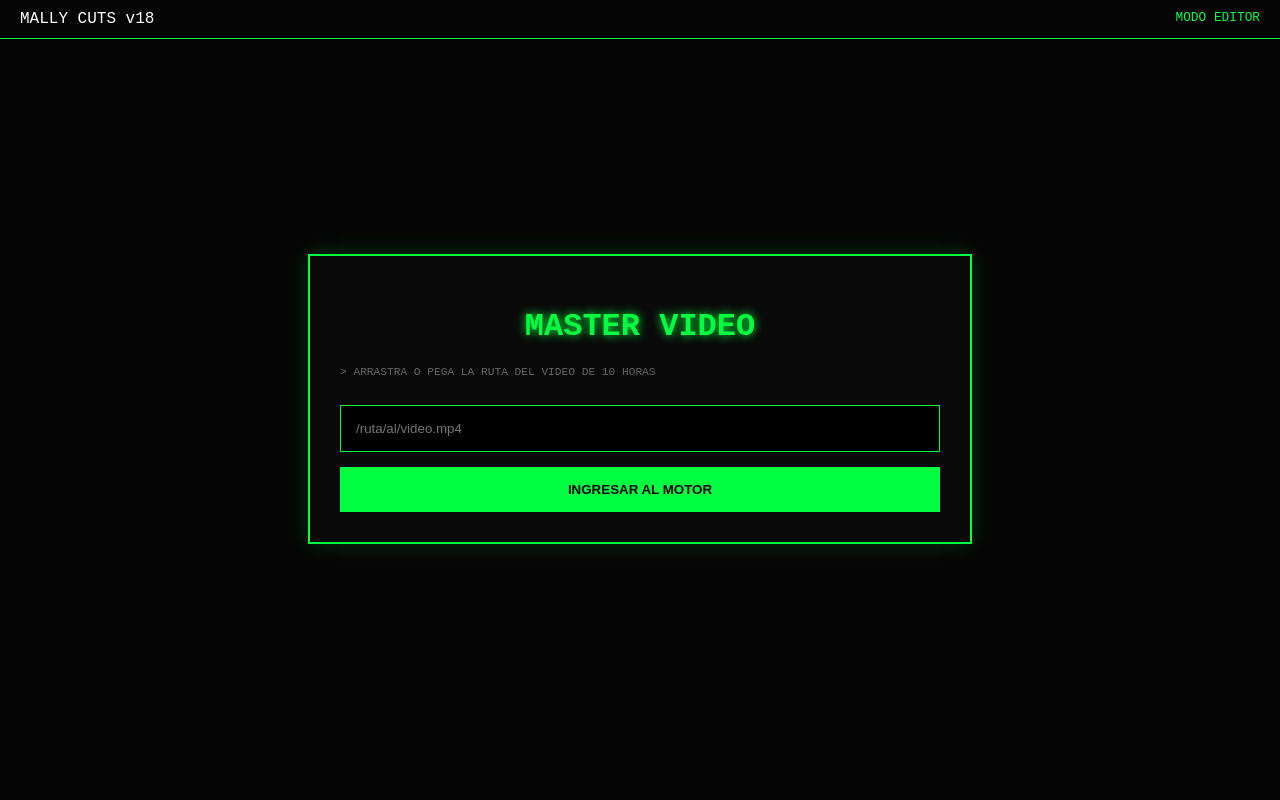
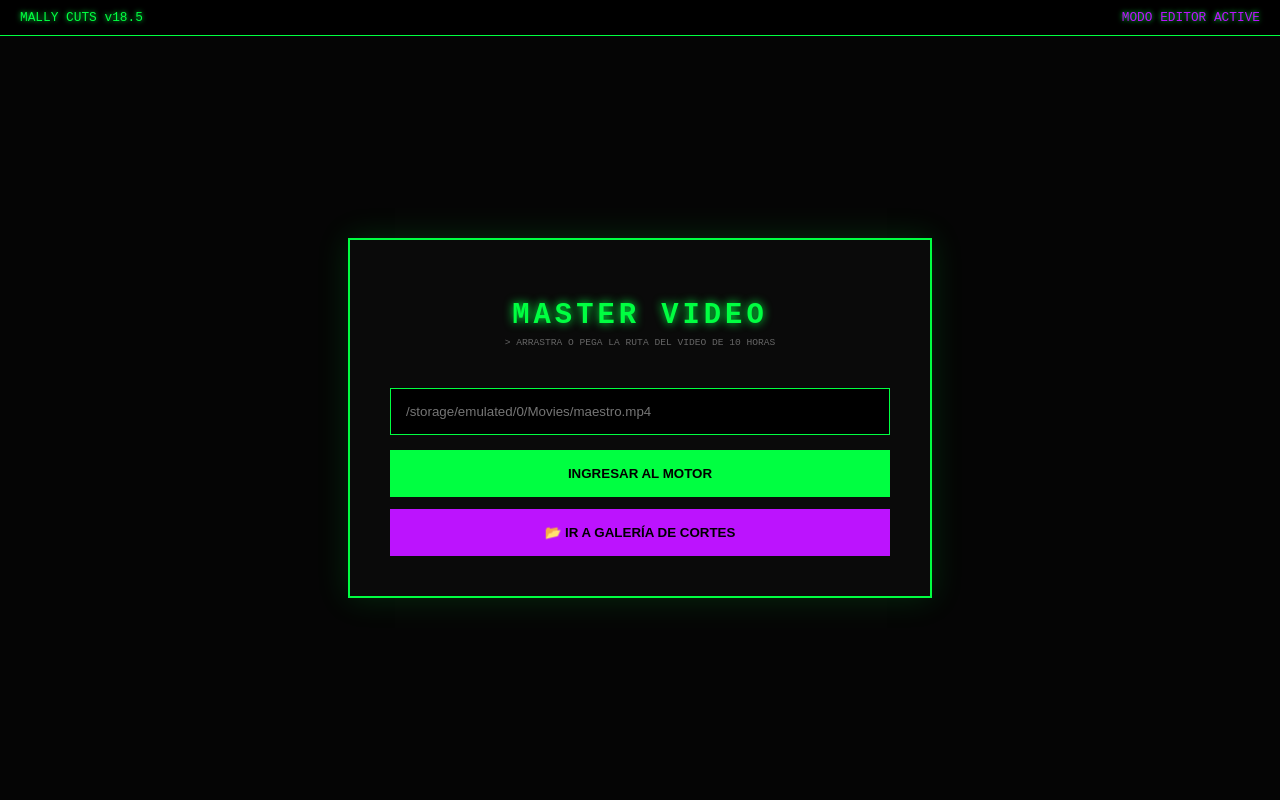
Before and after one commit to KekoOfficial/X, a Flask app: page / in a window 1280 px wide. Run offline with Flask 3, Linux system fonts and the light colour scheme.

Commit message:
Actualizar index.html

```diff
--- a/templates/index.html
+++ b/templates/index.html
@@ -1,18 +1,44 @@
 <!DOCTYPE html>
 <html lang="es">
 <head>
+    <meta charset="UTF-8">
+    <meta name="viewport" content="width=device-width, initial-scale=1.0">
+    <title>MALLY CUTS v18.5 | HYPER-VELOCITY</title>
     <link rel="stylesheet" href="{{ url_for('static', filename='style.css') }}">
+    <style>
+        :root { --neon: #00ff41; --purp: #bc13fe; --bg: #050505; --panel: #0a0a0a; }
+        body { background: var(--bg); color: #fff; font-family: 'Courier New', monospace; margin: 0; display: flex; flex-direction: column; height: 100vh; }
+        .navbar { border-bottom: 1px solid var(--neon); padding: 10px 20px; display: flex; justify-content: space-between; background: #000; font-size: 0.8rem; }
+        .navbar span { color: var(--neon); text-shadow: 0 0 5px var(--neon); }
+        .container { display: flex; flex-direction: column; align-items: center; justify-content: center; flex-grow: 1; }
+        .box { border: 2px solid var(--neon); padding: 40px; background: var(--panel); box-shadow: 0 0 30px rgba(0,255,65,0.15); width: 85%; max-width: 500px; text-align: center; }
+        h1 { color: var(--neon); font-size: 1.8rem; letter-spacing: 4px; margin-bottom: 5px; }
+        .subtitle { font-size: 0.6rem; color: #666; margin-bottom: 25px; display: block; }
+        input { background: #000; border: 1px solid var(--neon); color: #fff; padding: 15px; width: 100%; box-sizing: border-box; margin-bottom: 15px; outline: none; }
+        .btn-mally { background: var(--neon); color: #000; border: none; padding: 16px; width: 100%; font-weight: bold; cursor: pointer; text-transform: uppercase; transition: 0.3s; }
+        .btn-mally:hover { background: #fff; box-shadow: 0 0 20px #fff; }
+        .btn-gallery { background: var(--purp) !important; margin-top: 12px; }
+    </style>
 </head>
 <body>
-    <div class="navbar"><span>MALLY CUTS v18</span> <a href="/editor">MODO EDITOR</a></div>
+    <div class="navbar">
+        <span>MALLY CUTS v18.5</span>
+        <span style="color: var(--purp);">MODO EDITOR ACTIVE</span>
+    </div>
+
     <div class="container">
         <div class="box">
             <h1>MASTER VIDEO</h1>
-            <p style="font-size: 0.7rem; color: #666;">> ARRASTRA O PEGA LA RUTA DEL VIDEO DE 10 HORAS</p>
+            <span class="subtitle">> ARRASTRA O PEGA LA RUTA DEL VIDEO DE 10 HORAS</span>
+
             <form action="/editor" method="GET">
-                <input type="text" name="path" placeholder="/ruta/al/video.mp4" required>
+                <input type="text" name="path" placeholder="/storage/emulated/0/Movies/maestro.mp4" required>
                 <button type="submit" class="btn-mally">INGRESAR AL MOTOR</button>
             </form>
+
+            <button class="btn-mally btn-gallery" onclick="location.href='/gallery'">
+                📂 IR A GALERÍA DE CORTES
+            </button>
         </div>
     </div>
 </body>
```
